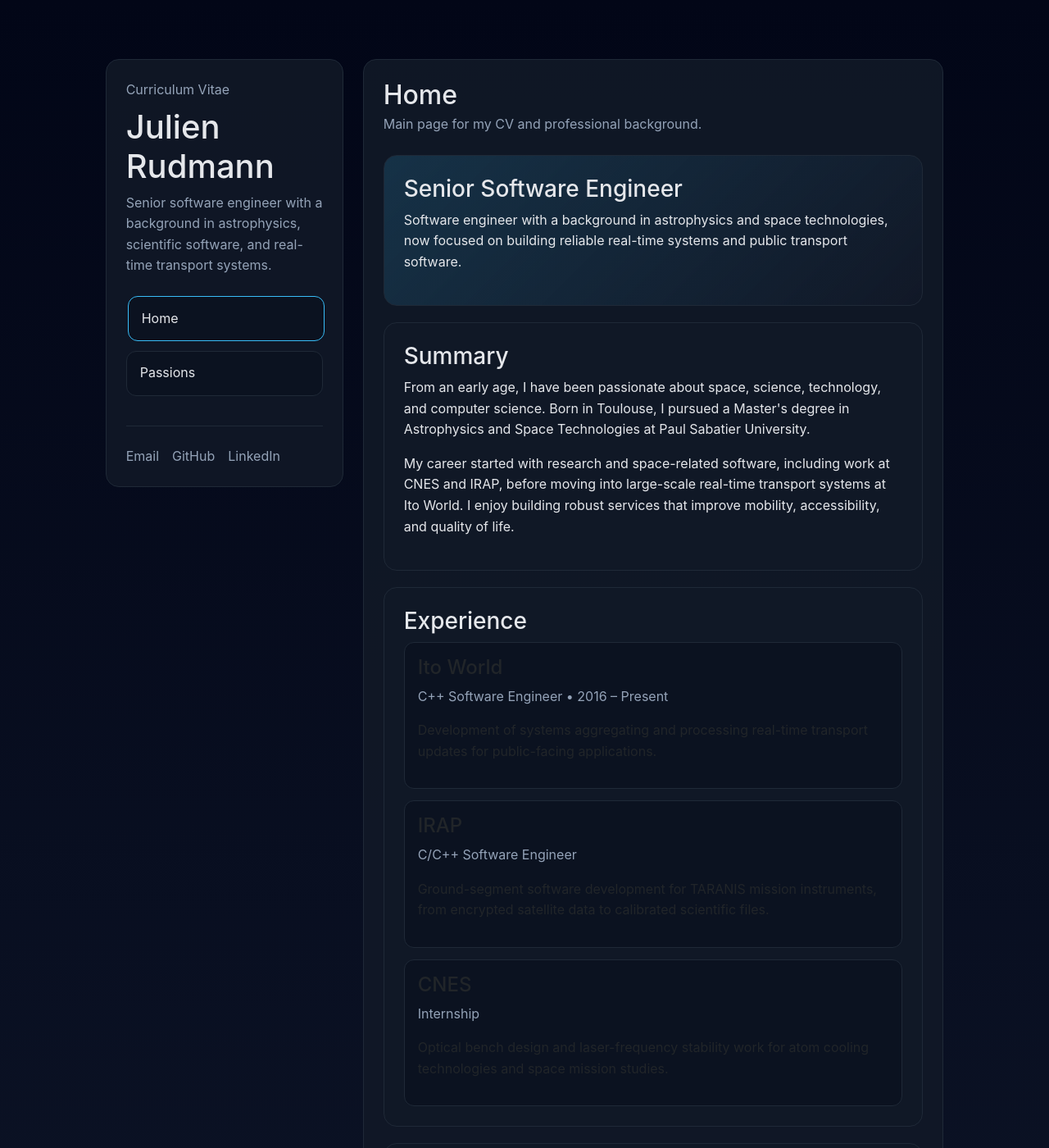
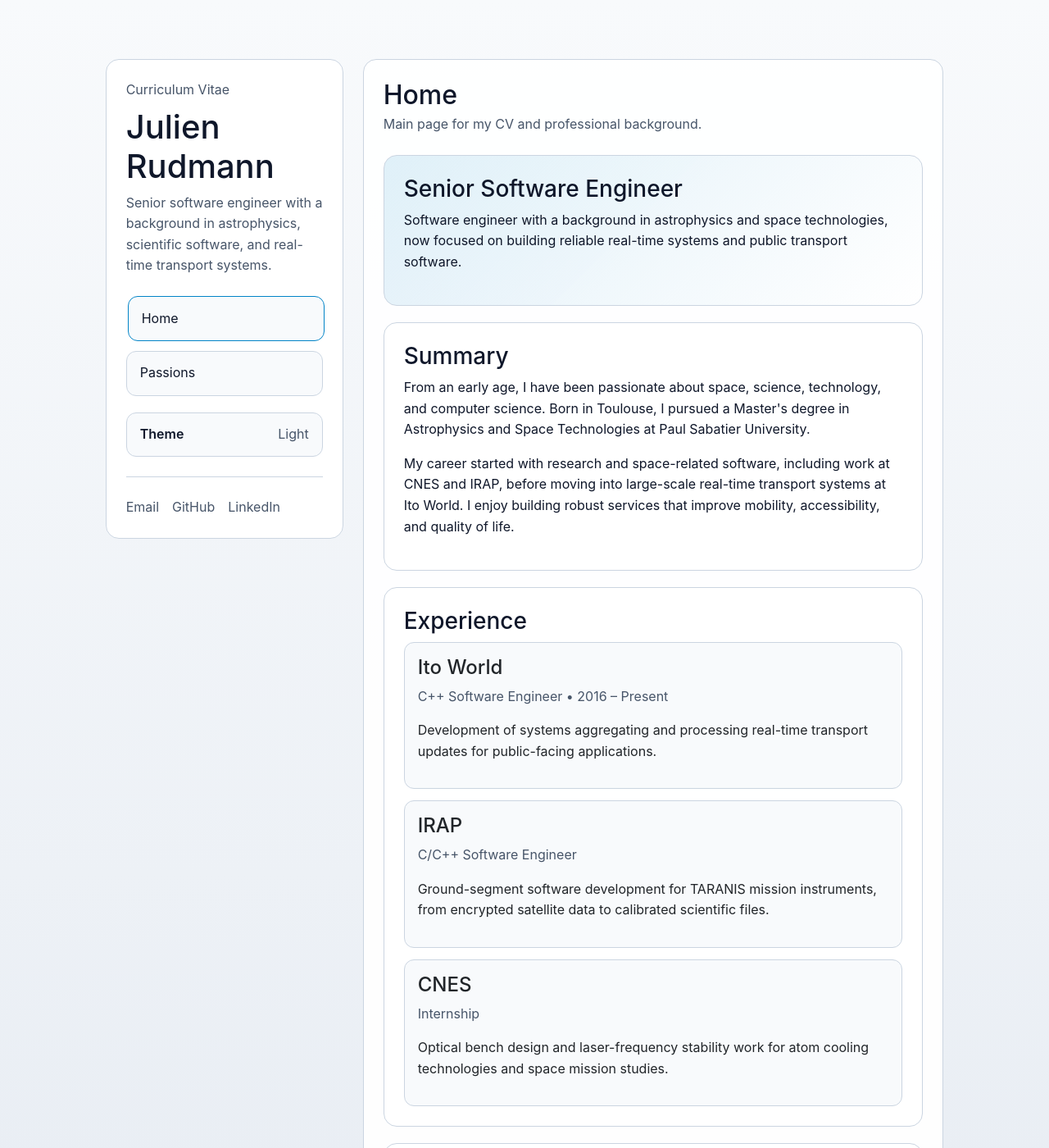
Before and after one commit to julien-rudmann/cv, a Jekyll site: the page built from index.html, in a window 1280 px wide and 1400 px high. Shown: the whole window at 82% size. Built offline with Jekyll 4.4.1, drawn with Linux system fonts in a browser that asks for light colours.

Commit message:
Experimentation

```diff
--- a/_layouts/default.html
+++ b/_layouts/default.html
@@ -10,7 +10,32 @@
       integrity="sha384-QWTKZyjpPEjISv5WaRU9OFeRpok6YctnYmDr5pNlyT2bRjXh0JMhjY6hW+ALEwIH"
       crossorigin="anonymous"
     >
-    <link rel="stylesheet" href="{{ '/assets/css/style_dark.css' | relative_url }}">
+    <link id="theme-stylesheet" rel="stylesheet" href="{{ '/assets/css/style_light.css' | relative_url }}">
+    <script>
+      (function () {
+        var themes = {
+          light: "{{ '/assets/css/style_light.css' | relative_url }}",
+          dark: "{{ '/assets/css/style_dark.css' | relative_url }}"
+        };
+        var theme = localStorage.getItem('theme') === 'dark' ? 'dark' : 'light';
+        var link = document.getElementById('theme-stylesheet');
+        if (link) {
+          link.href = themes[theme];
+        }
+        document.documentElement.setAttribute('data-theme', theme);
+        window.cvTheme = {
+          get: function () { return theme; },
+          set: function (nextTheme) {
+            theme = nextTheme === 'dark' ? 'dark' : 'light';
+            localStorage.setItem('theme', theme);
+            document.documentElement.setAttribute('data-theme', theme);
+            if (link) {
+              link.href = themes[theme];
+            }
+          }
+        };
+      }());
+    </script>
   </head>
   <body>
     <div class="container-fluid py-4 py-lg-5">
@@ -30,6 +55,11 @@
               <a class="nav-link{% if page.url == '/' or page.url == '/index.html' %} active{% endif %}" href="{{ '/index.html' | relative_url }}">Home</a>
               <a class="nav-link{% if page.url == '/passions.html' %} active{% endif %}" href="{{ '/passions.html' | relative_url }}">Passions</a>
             </nav>
+
+            <button id="theme-toggle" class="theme-toggle" type="button" aria-label="Switch color theme">
+              <span class="theme-toggle-label">Theme</span>
+              <span class="theme-toggle-value">Light</span>
+            </button>
 
             <hr class="sidebar-divider">
 
@@ -57,5 +87,28 @@
         </main>
       </div>
     </div>
+    <script>
+      (function () {
+        var button = document.getElementById('theme-toggle');
+        if (!button || !window.cvTheme) {
+          return;
+        }
+        var value = button.querySelector('.theme-toggle-value');
+        function syncButton() {
+          var current = window.cvTheme.get();
+          var label = current === 'dark' ? 'Dark' : 'Light';
+          button.setAttribute('aria-pressed', String(current === 'dark'));
+          if (value) {
+            value.textContent = label;
+          }
+        }
+        button.addEventListener('click', function () {
+          var next = window.cvTheme.get() === 'dark' ? 'light' : 'dark';
+          window.cvTheme.set(next);
+          syncButton();
+        });
+        syncButton();
+      }());
+    </script>
   </body>
 </html>
--- a/assets/css/style_dark.css
+++ b/assets/css/style_dark.css
@@ -85,6 +85,32 @@ h4 {
   transform: translateX(2px);
 }
 
+.theme-toggle {
+  width: 100%;
+  display: flex;
+  align-items: center;
+  justify-content: space-between;
+  gap: 1rem;
+  margin-top: 0.5rem;
+  padding: 0.85rem 1rem;
+  color: var(--text);
+  background: var(--panel-2);
+  border: 1px solid var(--border);
+  border-radius: 12px;
+}
+
+.theme-toggle:hover {
+  border-color: var(--accent);
+}
+
+.theme-toggle-label {
+  font-weight: 600;
+}
+
+.theme-toggle-value {
+  color: var(--muted);
+}
+
 .sidebar-divider {
   border-color: var(--border);
   opacity: 1;
--- a/assets/css/style_light.css
+++ b/assets/css/style_light.css
@@ -0,0 +1,161 @@
+:root {
+  --bg: #f8fafc;
+  --panel: #ffffff;
+  --panel-2: #f8fafc;
+  --text: #0f172a;
+  --muted: #475569;
+  --accent: #0284c7;
+  --border: #cbd5e1;
+}
+
+body {
+  margin: 0;
+  font-family: Inter, Arial, Helvetica, sans-serif;
+  background: linear-gradient(180deg, #f8fafc, #e2e8f0);
+  color: var(--text);
+  line-height: 1.6;
+}
+
+a {
+  color: var(--accent);
+  text-decoration: none;
+}
+
+a:hover {
+  text-decoration: underline;
+}
+
+.site-grid {
+  max-width: 1400px;
+  margin: 0 auto;
+}
+
+.sidebar-panel,
+.content-panel,
+.content-section,
+.card {
+  background: rgba(255, 255, 255, 0.94);
+  border: 1px solid var(--border);
+  border-radius: 16px;
+}
+
+.sidebar-panel,
+.content-panel {
+  padding: 24px;
+}
+
+.content-section {
+  padding: 24px;
+  margin-bottom: 20px;
+}
+
+.content-section:last-child {
+  margin-bottom: 0;
+}
+
+.eyebrow,
+.muted,
+.site-description,
+.page-subtitle,
+.page-footer {
+  color: var(--muted);
+}
+
+.site-name,
+.page-title,
+h3,
+h4 {
+  margin-top: 0;
+}
+
+.sidebar-nav .nav-link {
+  color: var(--text);
+  border: 1px solid var(--border);
+  border-radius: 12px;
+  background: var(--panel-2);
+  padding: 0.85rem 1rem;
+  margin-bottom: 0.75rem;
+  transition: border-color 0.2s ease, transform 0.2s ease;
+}
+
+.sidebar-nav .nav-link:hover,
+.sidebar-nav .nav-link.active {
+  border-color: var(--accent);
+  text-decoration: none;
+  transform: translateX(2px);
+}
+
+.theme-toggle {
+  width: 100%;
+  display: flex;
+  align-items: center;
+  justify-content: space-between;
+  gap: 1rem;
+  margin-top: 0.5rem;
+  padding: 0.85rem 1rem;
+  color: var(--text);
+  background: var(--panel-2);
+  border: 1px solid var(--border);
+  border-radius: 12px;
+}
+
+.theme-toggle:hover {
+  border-color: var(--accent);
+}
+
+.theme-toggle-label {
+  font-weight: 600;
+}
+
+.theme-toggle-value {
+  color: var(--muted);
+}
+
+.sidebar-divider {
+  border-color: var(--border);
+  opacity: 1;
+  margin: 1.5rem 0;
+}
+
+.sidebar-links a {
+  color: var(--muted);
+}
+
+.hero-section {
+  background: linear-gradient(135deg, rgba(2, 132, 199, 0.12), rgba(255, 255, 255, 0.94));
+}
+
+.card-list {
+  display: grid;
+  gap: 14px;
+}
+
+.card {
+  border-radius: 12px;
+  padding: 16px;
+  background: rgba(248, 250, 252, 0.95);
+}
+
+.tag-list {
+  list-style: none;
+  padding: 0;
+  margin: 0;
+  display: flex;
+  flex-wrap: wrap;
+  gap: 10px;
+}
+
+.tag-list li {
+  border: 1px solid var(--border);
+  border-radius: 999px;
+  padding: 8px 14px;
+  background: var(--panel-2);
+}
+
+@media (max-width: 640px) {
+  .sidebar-panel,
+  .content-panel,
+  .content-section {
+    padding: 18px;
+  }
+}
```
